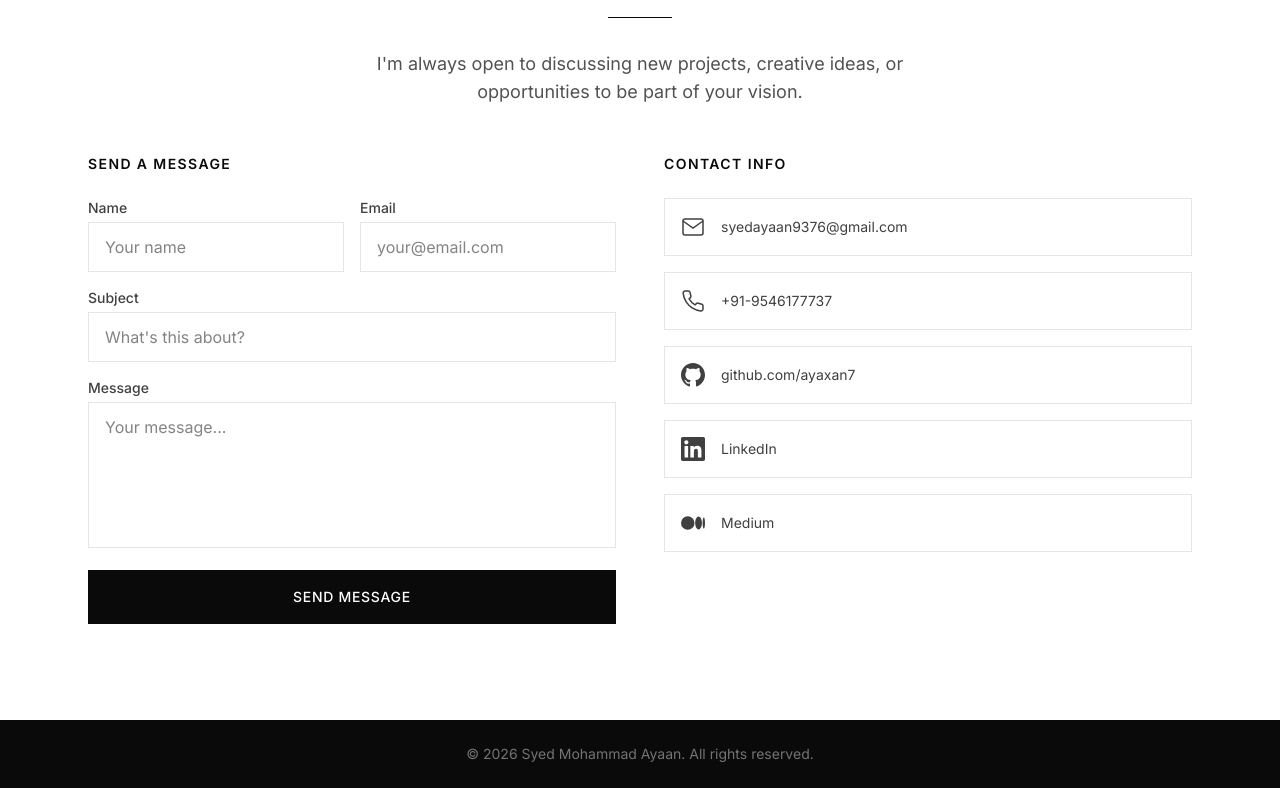
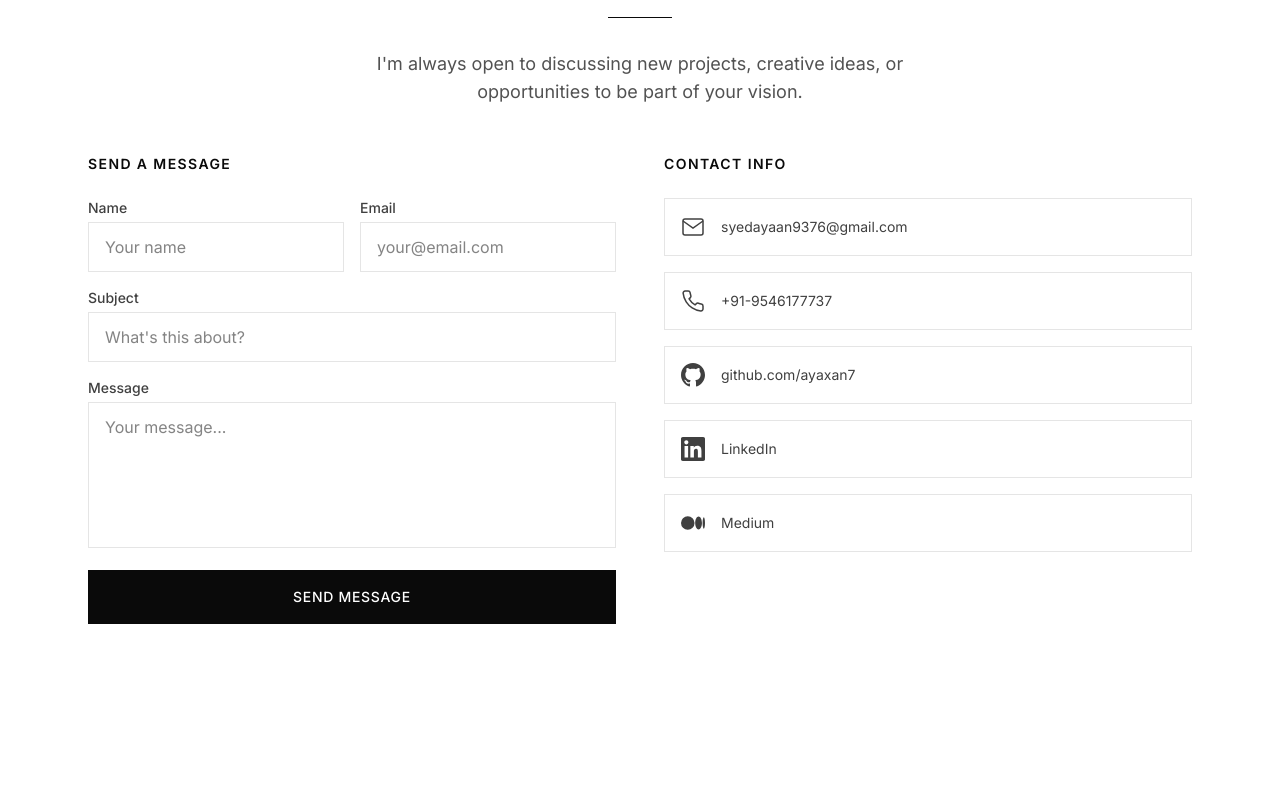
Before and after one commit to ayaxan7/portfolio, a Next.js app: page / in a window 1280 px wide. Shown: the part 5937-6725 px from the top of the page. After the commit the page ends 6657 px from the top, so only its background shows below. Built offline with nearby package versions, Linux system fonts and the light colour scheme; a web font is replaced by a local one.

Commit message:
remove: footer component and social links

```diff
--- a/src/app/page.tsx
+++ b/src/app/page.tsx
@@ -7,7 +7,6 @@ import Skills from "@/components/Skills";
 import Achievements from "@/components/Achievements";
 import Education from "@/components/Education";
 import Contact from "@/components/Contact";
-import Footer from "@/components/Footer";
 
 export default function Home() {
   return (
@@ -23,7 +22,6 @@ export default function Home() {
         <Education />
         <Contact />
       </main>
-      <Footer />
     </>
   );
 }
--- a/src/components/Footer.tsx
+++ /dev/null
@@ -1,9 +0,0 @@
-export default function Footer() {
-  return (
-    <footer className="bg-black text-gray-500 py-6">
-      <div className="max-w-6xl mx-auto px-6 text-center">
-        <p className="text-sm">&copy; {new Date().getFullYear()} Syed Mohammad Ayaan. All rights reserved.</p>
-      </div>
-    </footer>
-  );
-}
```
